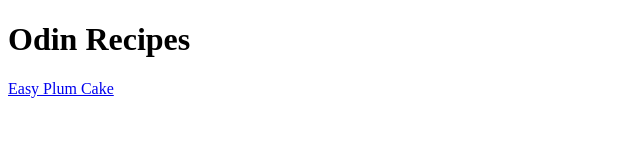
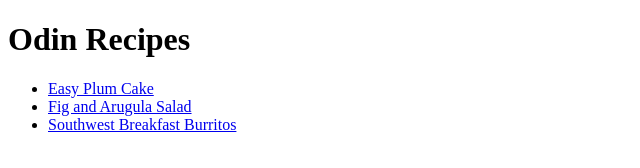
Before and after one commit to j0vesday/odin-recipes, a plain HTML site: page index.html in a window 1280 px wide. Shown: the whole page, without its empty margins (0-640 px from the left). Drawn offline with Linux system fonts and the light colour scheme.

Commit message:
Added list of Recipes

```diff
--- a/index.html
+++ b/index.html
@@ -8,6 +8,10 @@
 </head>
 <body>
     <h1>Odin Recipes</h1>
-    <a href="recipes/plum-cake.html">Easy Plum Cake</a>
+    <ul>
+        <li><a href="recipes/plum-cake.html">Easy Plum Cake</a></li>
+        <li><a href="recipes/Fig-Arugula-Salad.html">Fig and Arugula Salad</a></li>
+        <li><a href="recipes/Southwest-Breakfast-Burritos.html">Southwest Breakfast Burritos</a></li>
+    </ul>
 </body>
 </html>
```
